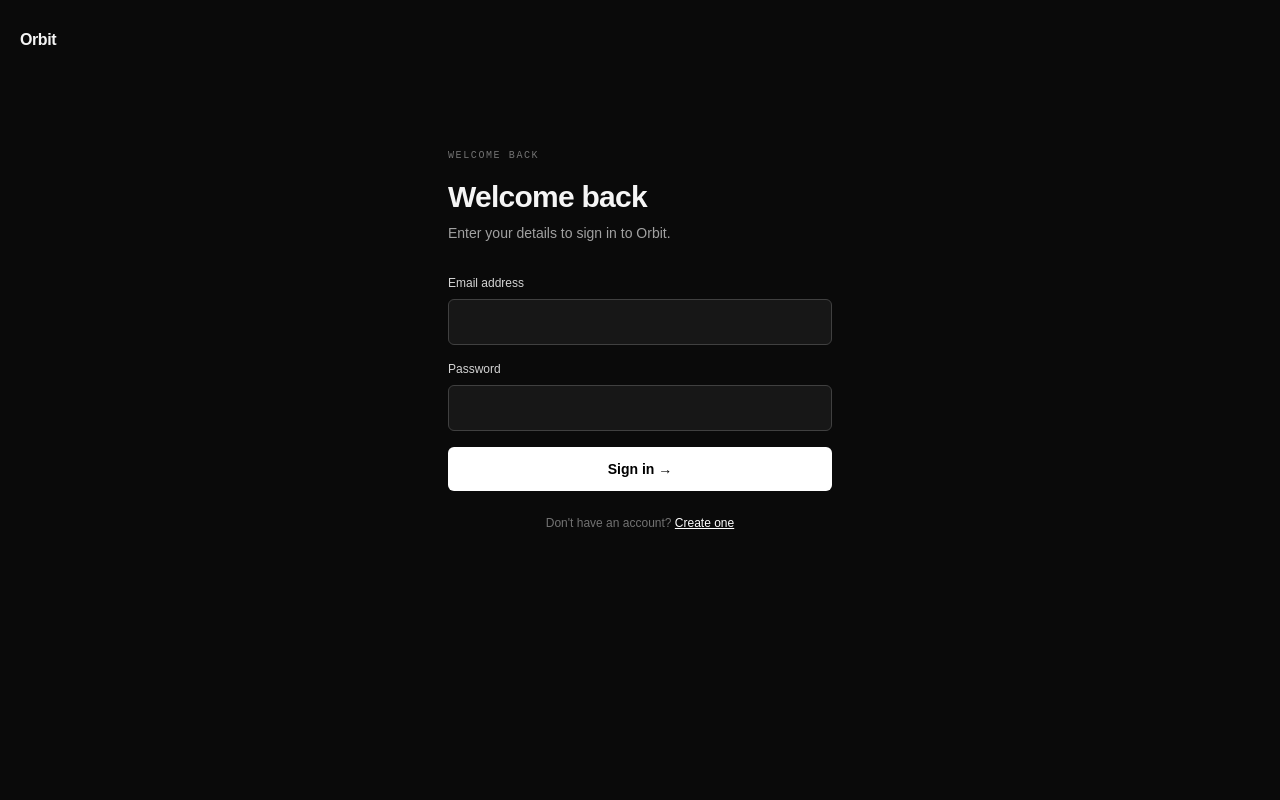
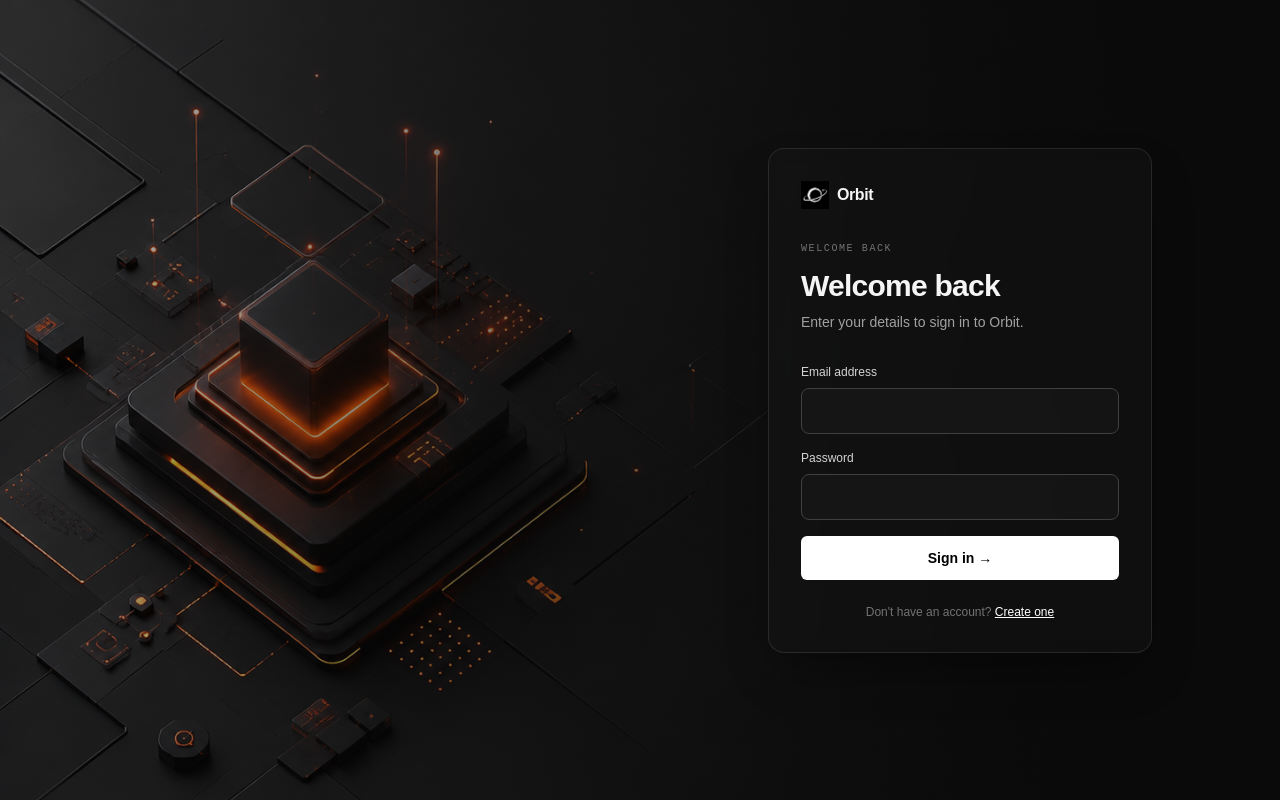
Before and after one commit to himkarr/orbit, a React (Vite) app in the folder frontend/: page /login in a window 1280 px wide. Built offline with nearby package versions, Linux system fonts and the light colour scheme; no server answers.

Commit message:
Refactor code structure for improved readability and maintainability

```diff
--- a/frontend/src/components/AuthForm.jsx
+++ b/frontend/src/components/AuthForm.jsx
@@ -1,5 +1,7 @@
 import {useState} from "react";
 import {register, signIn} from "../services/api";
+import authBg from "../assets/authbg.png";
+import logo from "../assets/logo.png";
 
 export default function AuthForm({
   register: isRegister,
@@ -33,18 +35,30 @@
   }
 
   return (
-    <main className="min-h-screen bg-neutral-950 px-5 py-7 text-neutral-100">
+    <main className="relative flex min-h-screen items-center overflow-hidden bg-neutral-950 px-5 text-neutral-100">
+<div
+        aria-hidden="true"
+        className="pointer-events-none absolute inset-0 bg-cover"
+        style={{backgroundImage: `url(${authBg})`, backgroundPosition: "72% center"}}
+      />
+      <div
+        aria-hidden="true"
+        className="pointer-events-none absolute inset-0 bg-gradient-to-r from-neutral-950/30 via-neutral-950/60 to-neutral-950/90"
+      />
+
+      <div className="relative z-10 mx-auto flex w-full max-w-6xl items-center justify-end pr-4 sm:pr-8 lg:pr-16">
+        <div className="w-full max-w-sm rounded-2xl border border-white/10 bg-neutral-900/40 p-8 shadow-2xl shadow-black/40 backdrop-blur">
           <button
             onClick={() => onNavigate("home")}
             className="flex items-center gap-2 font-bold tracking-tight"
           >
+            <img src={logo} alt="Orbit Logo" className="h-7 w-7" />
             Orbit
           </button>
-      <section className="mx-auto mt-24 w-full max-w-sm">
-        <p className="font-mono text-[10px] tracking-[0.16em] text-neutral-500">
+          <p className="mt-8 font-mono text-[10px] tracking-[0.16em] text-neutral-500">
             {isRegister ? "GET STARTED" : "WELCOME BACK"}
           </p>
-        <h1 className="mt-4 text-3xl font-bold tracking-tight">{title}</h1>
+          <h1 className="mt-3 text-3xl font-bold tracking-tight">{title}</h1>
           <p className="mt-2 text-sm text-neutral-400">{text}</p>
           <form onSubmit={handleSubmit} className="mt-8 space-y-4">
             {isRegister && (
@@ -75,7 +89,7 @@
             )}
             <button
               disabled={busy}
-            className="w-full rounded-md bg-white py-3 text-sm font-bold text-black disabled:opacity-50"
+              className="w-full rounded-md bg-white py-3 text-sm font-bold text-black transition hover:bg-neutral-200 disabled:opacity-50"
             >
               {busy ? "Please wait..." : `${submit} →`}
             </button>
@@ -89,7 +103,8 @@
               {isRegister ? "Sign in" : "Create one"}
             </button>
           </p>
-      </section>
+        </div>
+      </div>
     </main>
   );
 }
@@ -104,7 +119,7 @@
         onChange={onChange}
         minLength={minLength}
         required
-        className="mt-2 w-full rounded-md border border-neutral-700 bg-neutral-900 px-3 py-3 text-sm text-white outline-none transition focus:border-neutral-300"
+        className="mt-2 w-full rounded-lg border border-neutral-700 bg-neutral-900/70 px-3 py-3 text-sm text-white outline-none transition focus:border-neutral-300 focus:bg-neutral-900"
       />
     </label>
   );
```
Also changed, not shown: frontend/src/assets/authbg.png (added), frontend/src/assets/orbitbg.png (deleted). Lines whose indentation alone changed are shown as unchanged.
